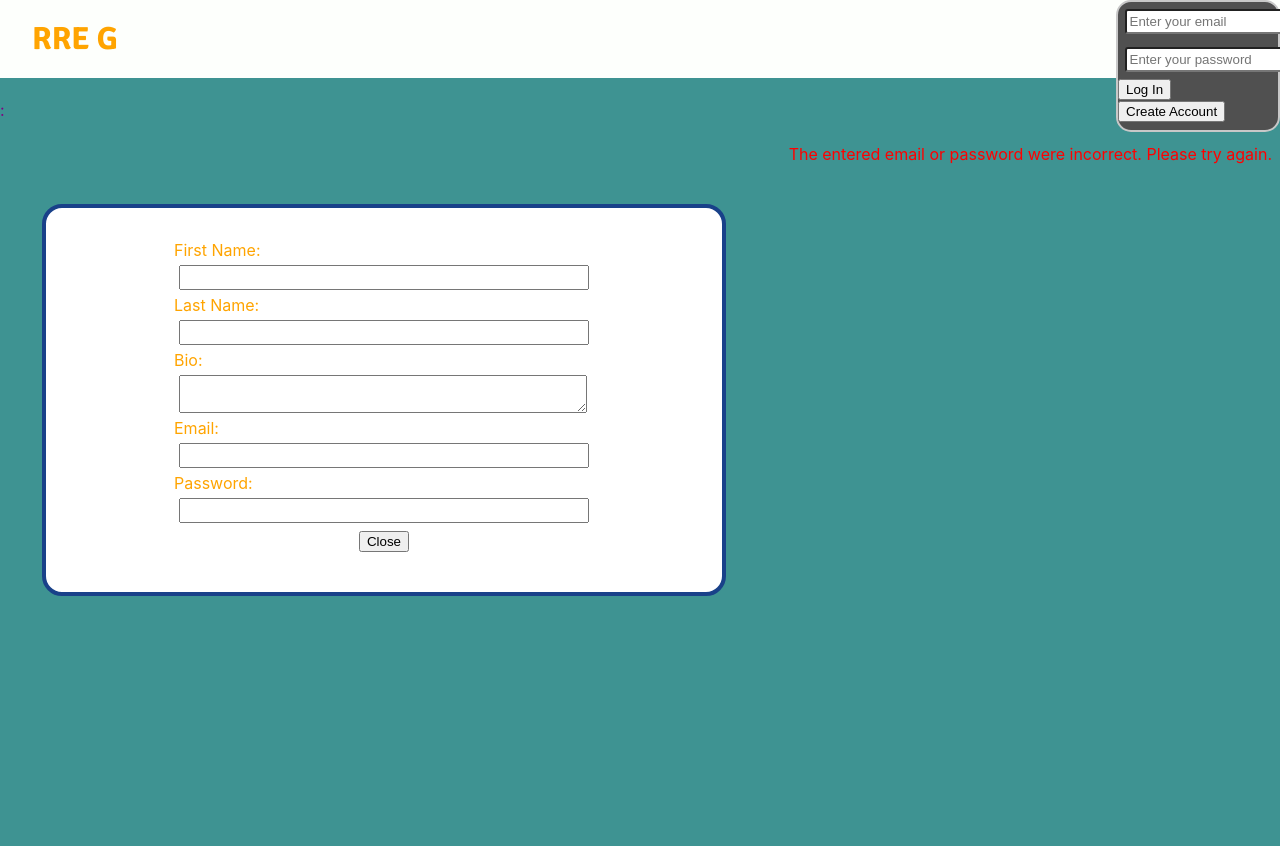
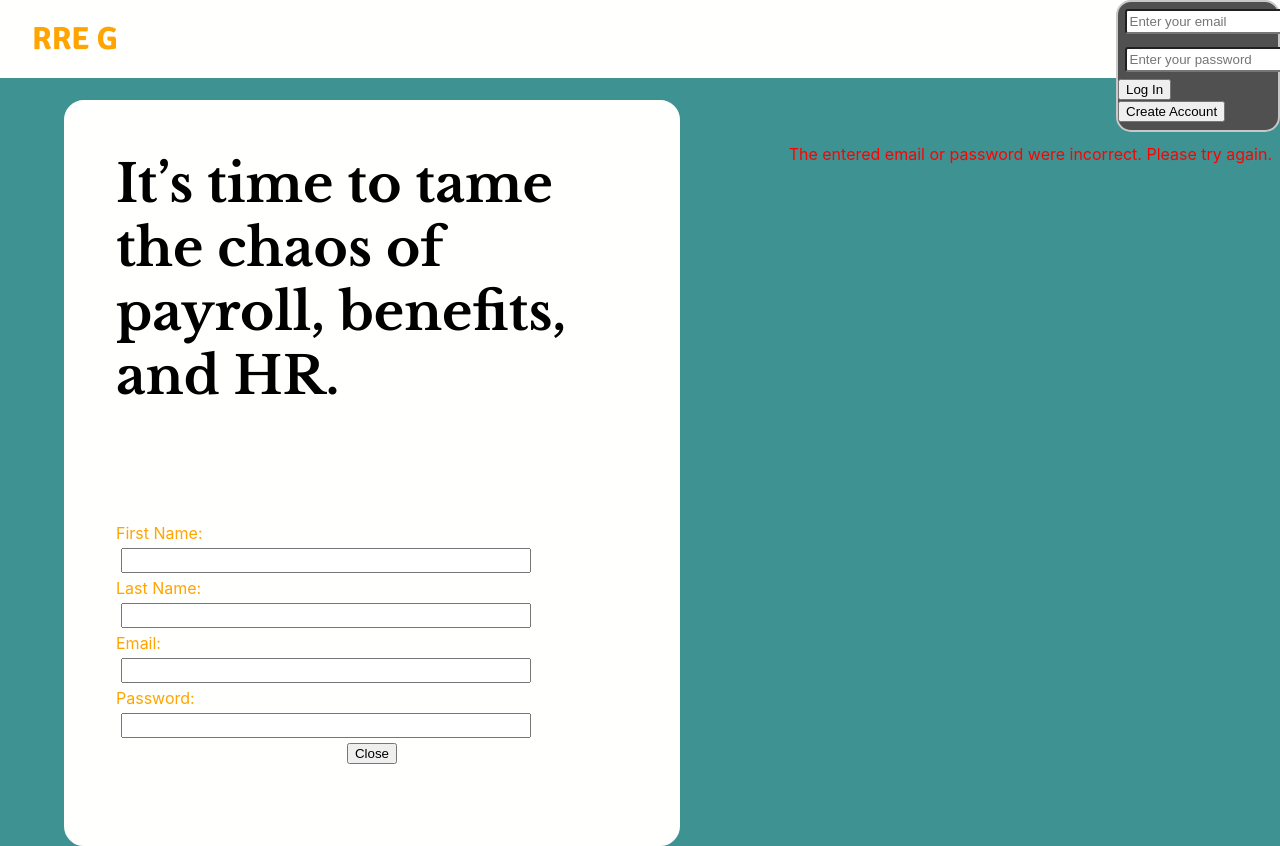
Before and after one commit to JdPope/RREGuideFront, a React (Create React App) app: page /LoginPage in a window 1280 px wide. Before the commit the page ends 800 px from the top, so only its background shows below. Built offline with nearby package versions, Linux system fonts and the light colour scheme.

Commit message:
css changes

```diff
--- a/public/index.html
+++ b/public/index.html
@@ -20,7 +20,7 @@
       work correctly both with client-side routing and a non-root public URL.
       Learn how to configure a non-root public URL by running `npm run build`.
     -->
-    <link href="https://fonts.googleapis.com/css?family=Poppins:400,600|Signika:700&display=swap" rel="stylesheet">
+    <link href="https://fonts.googleapis.com/css?family=Libre+Baskerville:400i,700|Poppins:400,600|Signika:700&display=swap" rel="stylesheet">
     <title>RRE Guide</title>
 
   </head>
--- a/src/Navbar/Navbar.css
+++ b/src/Navbar/Navbar.css
@@ -4,7 +4,7 @@
   left:0;
   bottom:90.3%;
   width: 100%;
-  background:#FDFFFC;
+  background:#FFFFFE;
 
   height:75;
 }
--- a/src/SignUpContainer/SignUpContainer.css
+++ b/src/SignUpContainer/SignUpContainer.css
@@ -1,75 +1,50 @@
-.sign-up-container {
-  height: 75%;
-  background: #FDFFFC;
-  box-shadow: 7px 0px 5px rgba(0, 0, 0, 0.5);
-  position: flex;
-  top: 5;
-  left: 20;
-  Width: 100%;
-  max-width: 400px;
-  z-index: 200;
+
+.SignUpContainer-main {
+background: #FFFFFE;
+width: 40%;
+height: 100%;
+top: 80%;
+/* left: 5%; */
+margin-left:5%;
+margin-top:5%;
+padding: 3rem 3rem;
+padding-bottom: 78px;
+/* transform: translate(-50%, -50%); */
+border-radius: 20px;
+border-style: solid;
+border-color: #FFFFFE;
+border-width: 4px;
+position: relative;
 }
 
-.side-drawer ul{
-  height: 100%;
-  list-style: none;
-  display: flex;
-  flex-direction: column;
-  justify-content: center;
-}
-
-.side-drawer a{
-  color: #FFA400;
-  text-decoration: none;
-  font-size: 1.2rem;
-}
-
-.side-drawer li {
-  margin: 0.5rem 0;
-}
-
-.side-drawer a:hover,
-.side-drawer a:active {
-    color: #CBD2D0;
-}
-
-
-
-
-.modal-main {
-  position: fixed;
-  background: white;
-  width: auto;
-  height: auto;
-  top: 50%;
-  left: 30%;
-  padding: 2rem 8rem;
-  transform: translate(-50%, -50%);
-  border-radius: 20px;
-  border-style: solid;
-  border-color: rgba(25, 65, 137, 1);
-  border-width: 4px;
-}
-
-.modal-label {
+.SignUpContainer-label {
     color: #FFA400;
   display: block;
 }
-.modal-input {
+.SignUpContainer-input {
   color: #FFA400;
-  display: block;
+  display: flex;
   width: 400px;
   text-align: center;
 }
 
+.blerb {
+  padding-bottom: 115px;
+  width:auto;
+  font-family:'Libre Baskerville', serif;
+  color: #000000;
+  text-align: left;
+  font-size: 325%;
+  overflow-wrap: break-word;
+}
 textarea {
   width: 400px
 }
 
-.modal-button {
+.SignUpContainer-button {
   display: block;
   padding: auto;
-  margin: 0.5rem auto;
+  margin: auto;
 }
 
 input, textarea {
--- a/src/SignUpContainer/SignUpContainer.js
+++ b/src/SignUpContainer/SignUpContainer.js
@@ -6,26 +6,20 @@ const SignUpContainer = props => {
 
   return(
       <React.Fragment>
-          <div className="SignUpContainer">
-            <div className="modal-main">
+            <div className="SignUpContainer-main">
+              <div className="blerb">It’s time to tame the chaos of payroll, benefits, and HR.</div>
               <form>
-                <label className="modal-label">First Name:</label>
-                <input className="modal-input" name="first_name" />
-                <label className="modal-label">Last Name:</label>
-                <input className="modal-input" name="last_name"/>
-                <label className="modal-label">Bio:</label>
-                <textarea className="modal-input" name="bio"/>
-                <label className="modal-label">Email:</label>
-                <input className="modal-input" name="email"/>
-                <label className="modal-label">Password:</label>
-                <input className="modal-input" type="password" name="password" />
-
+                <label className="SignUpContainer-label">First Name:</label>
+                <input className="SignUpContainer-input" name="first_name" />
+                <label className="SignUpContainer-label">Last Name:</label>
+                <input className="SignUpContainer-input" name="last_name"/>
+                <label className="SignUpContainer-label">Email:</label>
+                <input className="SignUpContainer-input" name="email"/>
+                <label className="SignUpContainer-label">Password:</label>
+                <input className="SignUpContainer-input" type="password" name="password" />
               </form>
-
-              <button className="button modal-button">Close</button>
+              <button className="button SignUpContainer-button">Close</button>
             </div>
-          </div> :
-
       </React.Fragment>
     )
   console.log("second", props)
```
